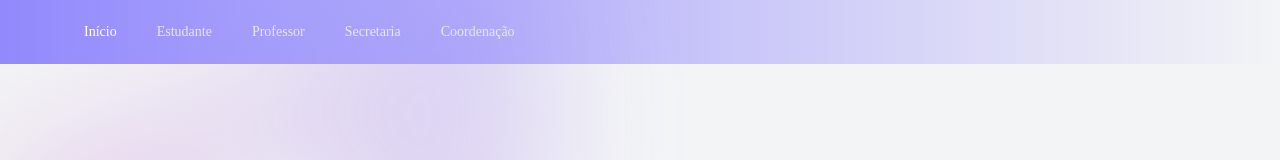
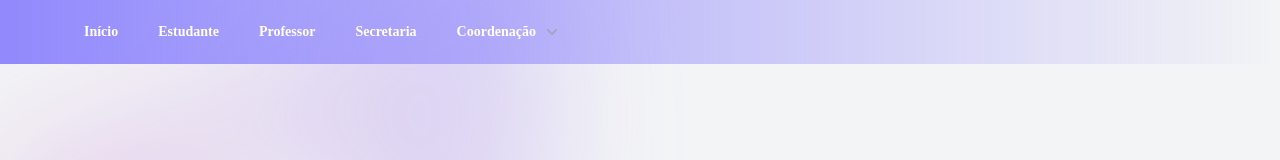
Before and after one commit to devfelipisan/class_diary, a Next.js app: page / in a window 1280 px wide. Shown: the top 160 px of the page. Built offline with nearby package versions, Linux system fonts and the light colour scheme.

Commit message:
chore: update menu dashboard

```diff
--- a/app/navigatorSystem.tsx
+++ b/app/navigatorSystem.tsx
@@ -2,13 +2,46 @@
 
 import { Fragment } from "react";
 import { Disclosure } from "@headlessui/react";
+import DropBox from "./components/dropBox";
 
 const navigation = [
-  { name: "Início", href: "/", current: true },
-  { name: "Estudante", href: "/student", current: false },
-  { name: "Professor", href: "/teacher", current: false },
-  { name: "Secretaria", href: "/secretary", current: false },
-  { name: "Coordenação", href: "/coordination", current: false },
+  {
+    name: "Início",
+    href: "/",
+    current: true,
+  },
+  {
+    name: "Estudante",
+    href: "/student",
+    current: true,
+  },
+  {
+    name: "Professor",
+    href: "/teacher",
+    current: true,
+  },
+  {
+    name: "Secretaria",
+    href: "/secretary",
+    current: true,
+  },
+  {
+    name: "Coordenação",
+    href: "/",
+    current: true,
+    option: [
+      {
+        subLabel: "Cadastrar turma",
+        href: "/coordination/newclass",
+        current: false,
+      },
+      {
+        subLabel: "Cadastrar professor",
+        href: "/coordination/newteacher",
+        current: false,
+      },
+    ],
+  },
 ];
 
 function classNames(...classes: any[]) {
@@ -28,19 +61,26 @@ export default function NavigatorSystem() {
               <div className="hidden md:block">
                 <div className="ml-10 flex items-baseline space-x-4">
                   {navigation.map((item) => (
-                    <a
+                    <DropBox
                       key={item.name}
+                      name={item.name}
                       href={item.href}
-                      className={classNames(
-                        item.current
-                          ? "text-white"
-                          : "text-gray-200 hover:bg-gray-700 hover:text-white",
-                        "rounded-md px-3 py-2 text-sm font-medium"
-                      )}
-                      aria-current={item.current ? "page" : undefined}
-                    >
-                      {item.name}
-                    </a>
+                      current={item.current}
+                      option={item.option}
+                    />
+                    // <a
+                    //   key={item.name}
+                    //   href={item.href}
+                    //   className={classNames(
+                    //     item.current
+                    //       ? "text-white"
+                    //       : "text-gray-200 hover:bg-gray-700 hover:text-white",
+                    //     "rounded-md px-3 py-2 text-sm font-medium"
+                    //   )}
+                    //   aria-current={item.current ? "page" : undefined}
+                    // >
+                    //   {item.name}
+                    // </a>
                   ))}
                 </div>
               </div>
```
